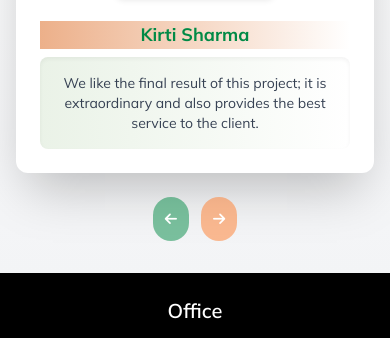
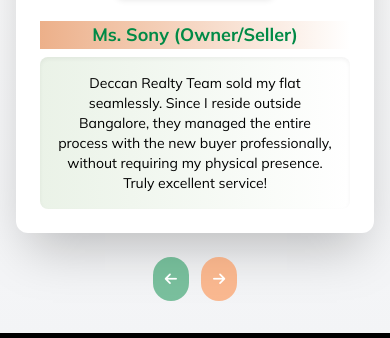
Before and after one commit to WasimAnsit/DeccanRealty, a website: page index.html in a window 390 px wide. Shown: the part 10024-10362 px from the top of the page. Drawn offline with Linux system fonts and the light colour scheme.

Commit message:
Refactor contact and homeloan forms to improve email input handling; update testimonials with new customer reviews

```diff
--- a/index.html
+++ b/index.html
@@ -187,7 +187,7 @@
               > Loading...</h3>
               <p
                 id="customerReview"
-                class="mt-2 text-gray-700 text-sm sm:text-base md:text-lg bg-gradient-to-r from-[#9ec49137] to-white p-4 rounded-lg shadow-inner"
+                class="mt-2 text-black text-sm sm:text-base md:text-lg bg-gradient-to-r from-[#9ec49137] to-white p-4 rounded-lg shadow-inner"
               >
                 We like the final result of this project; it is extraordinary
                 and also provides the best service to the client.
--- a/script.js
+++ b/script.js
@@ -382,9 +382,9 @@
 // Testimonial javascript code
 const reviews = [
   {
-    name: "Kirti Sharma",
+    name: "Ms. Sony (Owner/Seller)",
     review:
-      "We like the final result of this project; it is extraordinary and also provides the best service to the client.",
+      "Deccan Realty Team sold my flat seamlessly. Since I reside outside Bangalore, they managed the entire process with the new buyer professionally, without requiring my physical presence. Truly excellent service!",
     image:
       "https://res.cloudinary.com/dzauu64ta/image/upload/f_auto,q_auto/v1/DeccanRealty/logos/eiynhkneocoygez6zhyo",
     textContent: {
@@ -394,9 +394,9 @@
     },
   },
   {
-    name: "John Doe",
+    name: "Mr. Avinash (Buyer)",
     review:
-      "The team delivered beyond our expectations. Highly recommended for anyone looking for quality work.",
+      "Deccan Realty team facilitated the purchase of my flat in Whitefield, Bangalore, at a commendable price as per the market rate. Their expertise and professionalism made the entire process seamless.",
     image:
       "https://res.cloudinary.com/dzauu64ta/image/upload/f_auto,q_auto/v1/DeccanRealty/logos/d5zo5bconzxz1puzijfu",
     textContent: {
@@ -406,11 +406,23 @@
     },
   },
   {
-    name: "Neha Patel",
+    name: "Ms. Fauzia (Tenant)",
     review:
-      "Excellent service and attention to detail. We are very satisfied with the outcome.",
+      "I am truly impressed by the Deccan Realty team's efficiency in securing a rental flat for me at ₹50K per month in South Bangalore. This accommodation perfectly meets my needs and is truly awesome for me!",
     image:
       "https://res.cloudinary.com/dzauu64ta/image/upload/f_auto,q_auto/v1/DeccanRealty/logos/eiynhkneocoygez6zhyo",
+    textContent: {
+      heading: "What Our Customers Say",
+      paragraph:
+        "Discover the voices of our happy homeowners – real experiences, real satisfaction!",
+    },
+  },
+  {
+    name: "Mr. Pankaj (Buyer)",
+    review:
+      "I praise the Deccan Realty team for their professional assistance in facilitating my house purchase in a new and renowned project on Sarjapur Road, Bangalore. They secured a genuinely favorable rate, inclusive of multiple offers from the builder. I truly appreciate their efforts in making my home-buying journey remarkably easy. Thank you!",
+    image:
+      "https://res.cloudinary.com/dzauu64ta/image/upload/f_auto,q_auto/v1/DeccanRealty/logos/d5zo5bconzxz1puzijfu",
     textContent: {
       heading: "What Our Customers Say",
       paragraph:
--- a/src/Enquiryform.js
+++ b/src/Enquiryform.js
@@ -11,32 +11,41 @@
       "hidden fixed inset-0 bg-black/50 backdrop-blur z-50 flex items-center justify-center";
 
     formContainer.innerHTML = `
+    <style>
+   #enquiryForm input::placeholder,#enquiryForm textarea::placeholder{
+   color: #BEBEBE;
+      }
+    </style>
       <div id="enquiryModal" class="bg-[#55420d95] w-11/12 sm:w-3/4 md:w-2/3 lg:w-1/2 xl:w-2/5 max-w-lg p-4 sm:p-6 rounded-lg relative transform -translate-y-full opacity-0 transition-all duration-500 ease-in-out">
         <span id="closeEnquiryBtn" class="absolute top-2 right-2 text-white text-2xl cursor-pointer hover:text-gray-300">×</span>
         <h2 class="text-white text-lg sm:text-xl md:text-2xl font-medium text-center mb-5">Fill Your Enquiry Here</h2>
       <form id="enquiryForm" class="flex flex-col p-3 gap-6 sm:gap-6">
   <div class="relative flex flex-col gap-1">
-    <input id="enquiryName" type="text" placeholder="Name" class="p-2 sm:p-3 rounded-md text-gray-800 bg-white w-full text-sm sm:text-base focus:outline-none focus:ring-2 focus:ring-red-500">
-    <p id="enquiryName-error" class="text-red-400 text-xs sm:text-sm hidden min-h-[16px]">Please enter a valid name (letters only, min 2 characters)</p>
+  <label for="enquiryName" class="text-white text-sm sm:text-base font-medium">Your Name</label>
+    <input id="enquiryName" type="text" placeholder="John Doe" class="p-2 sm:p-3 rounded-md  text-gray-800 bg-white w-full text-sm sm:text-base focus:outline-none focus:ring-2 focus:ring-red-500">
+    <p id="enquiryName-error" class="text-red-400 text-xs sm:text-sm hidden min-h-[16px]">Please enter a valid name</p>
   </div>
 
   <div class="relative flex flex-col gap-1">
-    <input id="enquiryPhone" type="tel" placeholder="Mobile Number" maxlength="10" class="p-2 sm:p-3 rounded-md text-gray-800 bg-white w-full text-sm sm:text-base focus:outline-none focus:ring-2 focus:ring-red-500">
+  <label for="enquiryName" class="text-white text-sm sm:text-base font-medium">Your Phone</label>
+    <input id="enquiryPhone" type="tel" placeholder="1234567890" maxlength="10" class="p-2 sm:p-3 rounded-md text-gray-800 bg-white w-full text-sm sm:text-base focus:outline-none focus:ring-2 focus:ring-red-500">
     <p id="enquiryPhone-error" class="text-red-400 text-xs sm:text-sm hidden min-h-[16px]">Please enter a 10-digit mobile number</p>
   </div>
 
   <div class="relative flex flex-col gap-1">
-    <input id="enquiryEmail" type="email" placeholder="Email" class="p-2 sm:p-3 rounded-md text-gray-800 bg-white w-full text-sm sm:text-base focus:outline-none focus:ring-2 focus:ring-red-500">
+ <label for="enquiryName" class="text-white text-sm sm:text-base font-medium">Your Email</label>
+    <input id="enquiryEmail" type="email" placeholder="john@example.com" class="p-2 sm:p-3 rounded-md text-gray-800 bg-white w-full text-sm sm:text-base focus:outline-none focus:ring-2 focus:ring-red-500">
     <p id="enquiryEmail-error" class="text-red-400 text-xs sm:text-sm hidden min-h-[16px]">Please enter a valid email</p>
   </div>
 
   <div class="relative flex flex-col gap-1">
-    <textarea id="enquiryMessage" placeholder="Your Message" class="p-2 sm:p-3 rounded-md text-gray-800 bg-white w-full h-20 sm:h-24 resize-none text-sm sm:text-base focus:outline-none focus:ring-2 focus:ring-red-500"></textarea>
+   <label for="enquiryName" class="text-white text-sm sm:text-base font-medium">Your Message</label>
+    <textarea id="enquiryMessage" placeholder="Type your message here..." class="p-2 sm:p-3 rounded-md text-gray-800 bg-white w-full h-20 sm:h-24 resize-none text-sm sm:text-base focus:outline-none focus:ring-2 focus:ring-red-500"></textarea>
     <p id="enquiryMessage-error" class="text-red-400 text-xs sm:text-sm hidden min-h-[16px]">Message is required</p>
   </div>
 
   <!-- reCAPTCHA & Submit -->
-  <div class="flex flex-col lg:flex-row lg:items-center lg:gap-4 mt-4">
+  <div class="flex flex-col lg:flex-row lg:items-center lg:gap-4 mt-4 ">
     <!-- reCAPTCHA -->
     <div class="flex flex-col justify-center items-center gap-1">
       <div class="g-recaptcha" data-sitekey="6LeCZAErAAAAADhoXltw5EyaYL9tP1f2g42i_aej"></div>
@@ -131,7 +140,7 @@
   }
 
   showError(input, message) {
-    input.placeholder = message;
+
     input.classList.add("border-red-500", "placeholder-red-400");
     input.style.color = "#f87171";
     input.nextElementSibling.classList.remove("hidden");
@@ -139,10 +148,15 @@
 
   resetErrors() {
     Object.values(this.elements.inputs).forEach((input) => {
-      input.placeholder =
-        input.id === "enquiryMessage"
-          ? "Your Message"
-          : input.id.replace("enquiry", "");
+      // Set default placeholders explicitly
+     const placeholderMap = {
+       enquiryName: "John Doe",
+       enquiryPhone: "1234567890",
+       enquiryEmail: "john@example.com",
+       enquiryMessage: "Type your message here...",
+     };
+
+    input.placeholder = placeholderMap[input.id];
       input.classList.remove("border-red-500", "placeholder-red-400");
       input.style.color = "inherit";
       input.nextElementSibling.classList.add("hidden");
@@ -235,7 +249,7 @@
     if (!isValid) {
       this.elements.status.textContent =
         "Please fill required fields correctly";
-      this.elements.status.classList.add("text-red-400");
+      this.elements.status.classList.add("text-red-400 ");
       return;
     }
 
```
Also changed, not shown: contact.html (+18 -17 lines), homeloan.html (+22 -21 lines), output.css.
